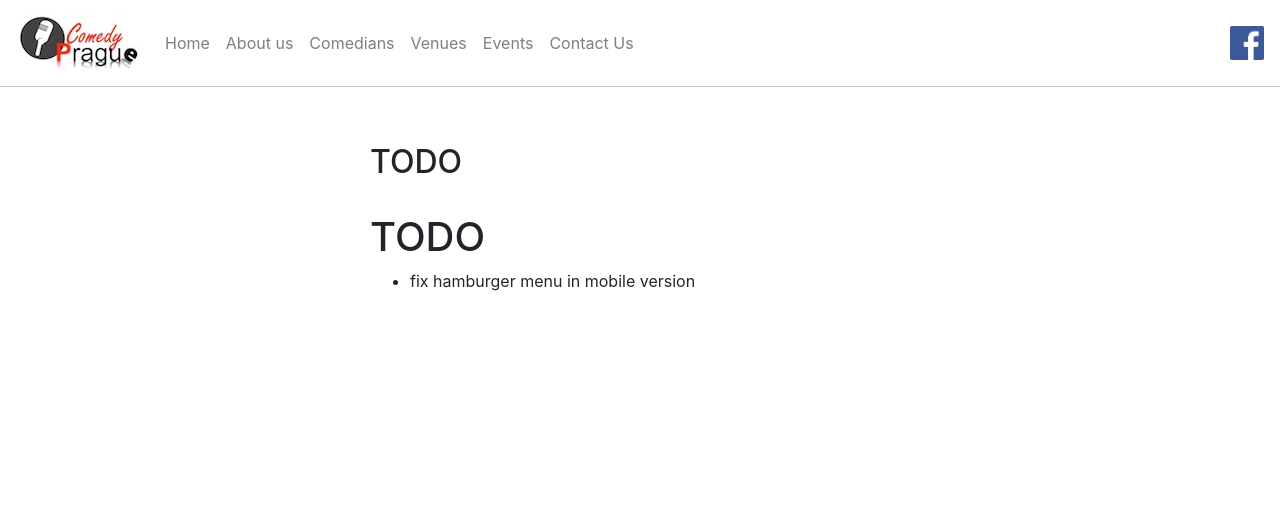
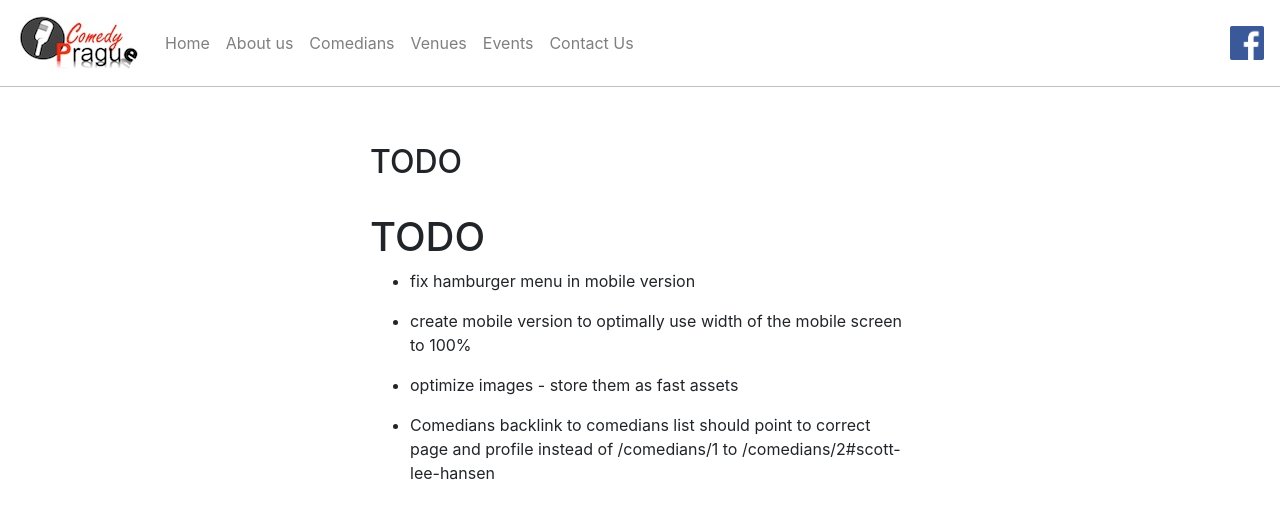
Before and after one commit to ComedyPrague/ComedyPrague.github.io, a Jekyll site: the page built from TODO.md, in a window 1280 px wide. Shown: the top 519 px of the page. Built offline with Jekyll 4.4.1, drawn with Linux system fonts in a browser that asks for light colours; our own code applies the rules of GitHub Pages for plain Markdown files.

```diff
--- a/TODO.md
+++ b/TODO.md
@@ -1,3 +1,10 @@
 # TODO
 
 * fix hamburger menu in mobile version
+
+* create mobile version to optimally use width of the mobile screen to 100%
+
+* optimize images - store them as fast assets
+
+* Comedians backlink to comedians list should point to correct page and profile
+  instead of /comedians/1 to /comedians/2#scott-lee-hansen
```
Also changed, not shown: CHANGELOG.md.
